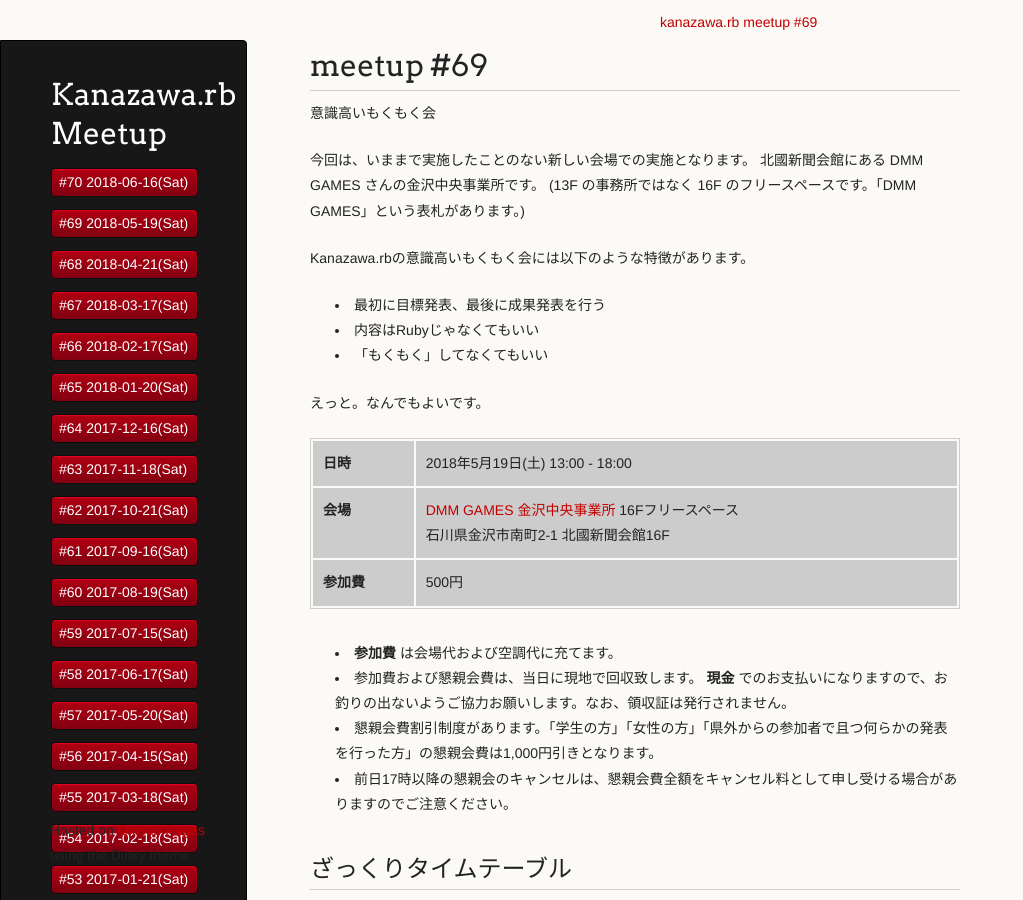
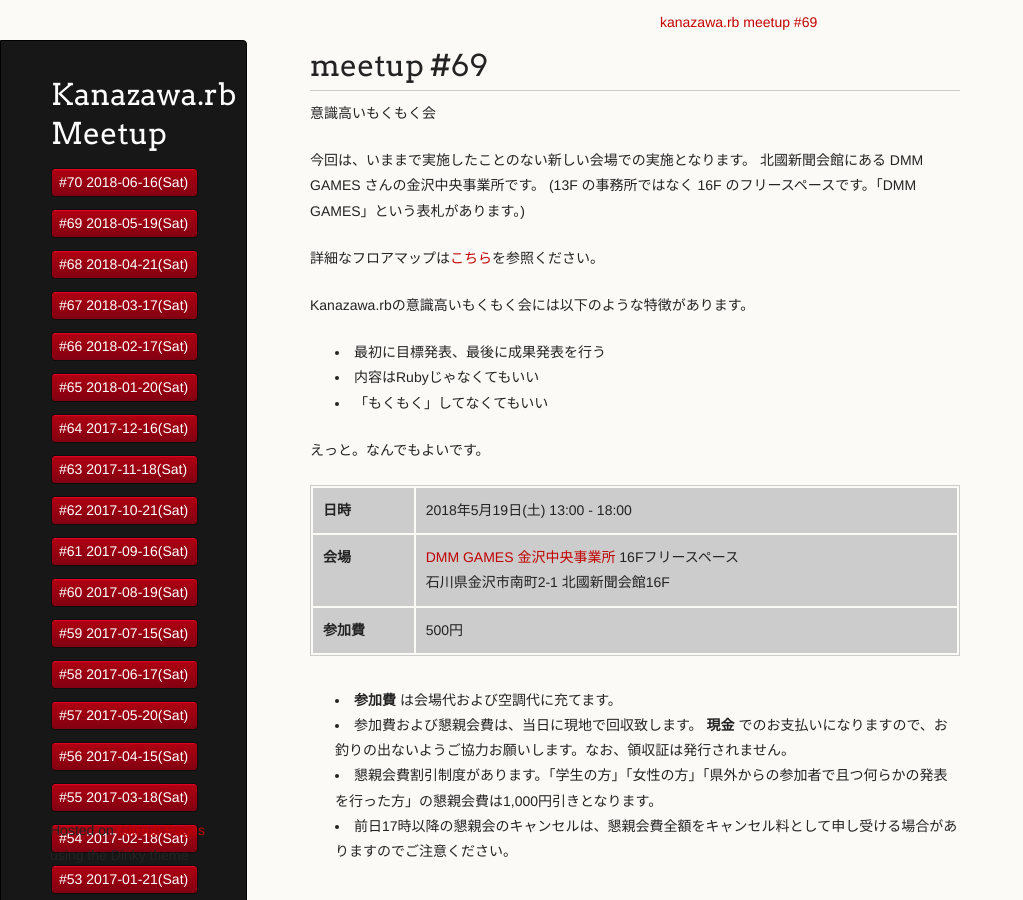
Before and after one commit to kanazawarb/meetup, a Jekyll site: the page built from 69/index.md, in a window 1280 px wide and 900 px high. Shown: the whole window, without its empty margins (0-1023 px from the left). Built offline with Jekyll 4.4.1, drawn with Linux system fonts in a browser that asks for light colours; a script that is not in the unit is left out.

Commit message:
add links to floor_map

```diff
--- a/69/index.md
+++ b/69/index.md
@@ -25,6 +25,8 @@ published: true
 今回は、いままで実施したことのない新しい会場での実施となります。
 北國新聞会館にある DMM GAMES さんの金沢中央事業所です。
 (13F の事務所ではなく 16F のフリースペースです。「DMM GAMES」という表札があります。)
+
+詳細なフロアマップは[こちら](./floor_map.html)を参照ください。
 
 Kanazawa.rbの意識高いもくもく会には以下のような特徴があります。
 
```
Also changed, not shown: 69/floor_map.md (+2 -0 lines).
